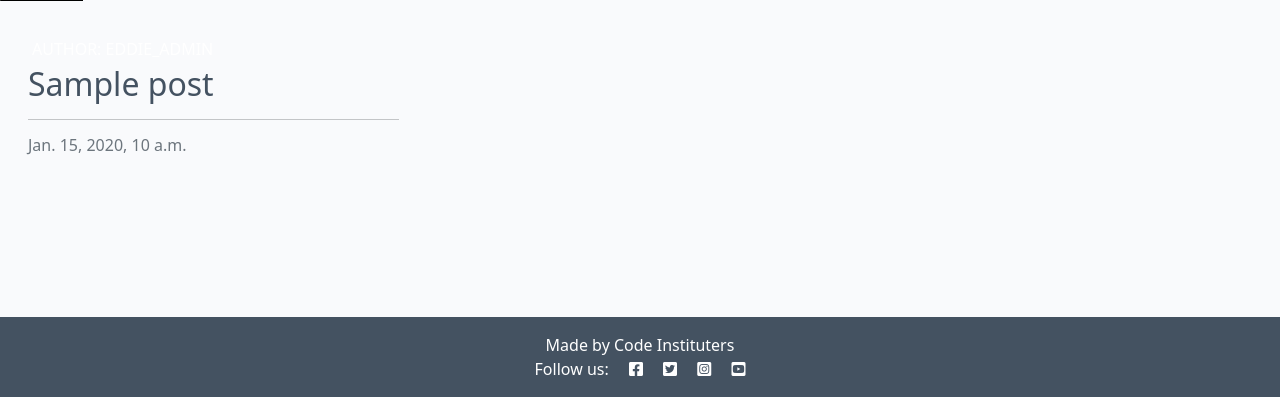
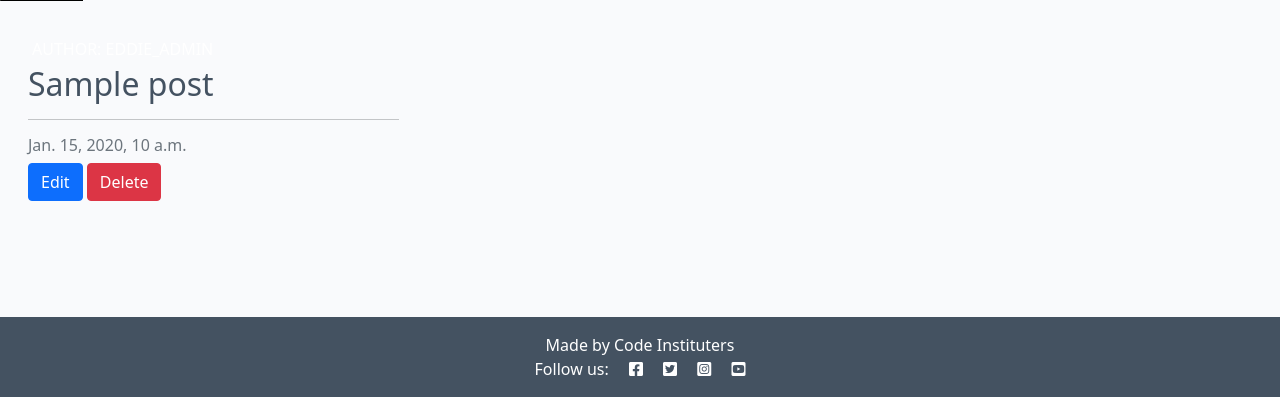
Before and after one commit to EddieCodeHub/Nerd_News, a Django app: page / in a window 1280 px wide. Shown: the part 403-800 px from the top of the page. Run offline with Django 4.2, Linux system fonts and the light colour scheme; a user stored in the database is signed in; data comes from the database, SQL or seed files in the repository; tables that the repository leaves empty hold one stand-in row (values such as "Sample post").

Commit message:
feat: impliment post edit and delete

```diff
--- a/news/templates/news/index.html
+++ b/news/templates/news/index.html
@@ -5,17 +5,17 @@
 <!-- index.html content starts here -->
 <div>
     {% if user.is_authenticated %}
-    <form method="post" action="{% url 'home' %}">
+    <form method="post" action="{% url 'home' %}" id="postForm">
         {% csrf_token %}
         {{ form.as_p }}
-        <button type="submit">Add Post</button>
+        <button type="submit" id="submitPostButton">Add Post</button>
     </form>
     {% endif %}
 </div>
 <div class="container-fluid">
     <div class="row">
 
-        <!-- Blog Entries Column -->
+        <!-- News Posts -->
         <div class="col-12 mt-3 left">
             <div class="row">
                 {% for News_Post in news_post_list %}
@@ -31,6 +31,10 @@
                             <hr />
                             <p class="card-text text-muted h6">{{ News_Post.created_on }}
                             </p>
+                            {% if user.is_authenticated and user == News_Post.author %}
+                            <a href="{% url 'post_edit' News_Post.slug %}" class="btn btn-primary btn-edit-post">Edit</a>
+                            <a href="{% url 'post_delete' News_Post.slug %}" class="btn btn-danger btn-delete-post">Delete</a>
+                            {% endif %}
                         </div>
                     </div>
                 </div>
@@ -58,3 +62,7 @@
 
 <!-- index.html content ends here -->
 {% endblock %}
+
+{% block extras %}
+<script src="{% static 'js/post.js' %}"></script>
+{% endblock %}
--- a/news/urls.py
+++ b/news/urls.py
@@ -3,11 +3,13 @@
 
 
 urlpatterns = [
-    path('', views.news_post_list.as_view(), name='home'),
-    path('<slug:slug>/', views.post_detail, name='post_detail'),
-    path('<slug:slug>/edit_comment/<int:comment_id>',
-         views.comment_edit, name='comment_edit'),
-    path('<slug:slug>/delete_comment/<int:comment_id>',
-         views.comment_delete, name='comment_delete'),
-    path('vote/<int:comment_id>/', views.vote, name='vote'),
+     path('', views.news_post_list.as_view(), name='home'),
+     path('<slug:slug>/', views.post_detail, name='post_detail'),
+     path('<slug:slug>/edit_comment/<int:comment_id>',
+          views.comment_edit, name='comment_edit'),
+     path('<slug:slug>/delete_comment/<int:comment_id>',
+          views.comment_delete, name='comment_delete'),
+     path('vote/<int:comment_id>/', views.vote, name='vote'),
+     path('post/<slug:slug>/edit/', views.post_edit, name='post_edit'),
+     path('post/<slug:slug>/delete/', views.post_delete, name='post_delete'),
 ]
--- a/news/views.py
+++ b/news/views.py
@@ -136,6 +136,41 @@
     return redirect('home')
 
 
+def post_edit(request, slug):
+    """
+    view to edit posts
+    """
+    post = get_object_or_404(News_Post, slug=slug)
+    if request.method == "POST":
+        post_form = NewsPostForm(data=request.POST, instance=post)
+
+        if post_form.is_valid() and post.author == request.user:
+            post = post_form.save()
+            messages.add_message(request, messages.SUCCESS, 'Post Updated!')
+            return redirect('home')
+        else:
+            messages.add_message(request, messages.ERROR, 'Error updating post!')
+            return render(request, 'news/index.html', {'form': post_form})
+    else:
+        post_form = NewsPostForm(instance=post)
+    return render(request, 'news/index.html', {'form': post_form})
+
+
+
+def post_delete(request, slug):
+    """
+    view to delete post
+    """
+    post = get_object_or_404(News_Post, slug=slug)
+    if post.author == request.user:
+        post.delete()
+        messages.add_message(request, messages.SUCCESS, 'Post deleted!')
+        return redirect('home')
+    else:
+        messages.add_message(request, messages.ERROR, 'You can only delete your own posts!')
+        return redirect('home', args=[slug])
+
+
 def vote(request, comment_id):
     comment = get_object_or_404(Comment, id=comment_id)
     value = int(request.POST['value'])
--- /dev/null
+++ b/static/js/post.js
@@ -0,0 +1,15 @@
+const editPostButtons = document.getElementsByClassName("btn-edit-post");
+const postText = document.getElementById("id_content");
+const postForm = document.getElementById("postForm");
+const submitPostButton = document.getElementById("submitPostButton");
+
+
+for (let button of editPostButtons) {
+    button.addEventListener("click", (e) => {
+        let postId = e.target.getAttribute("post_id");
+        let postContent = document.getElementById(`post${postId}`).innerText;
+        postText.value = postContent;
+        submitPostButton.innerText = "Update";
+        postForm.setAttribute("action", `edit_post/${postId}`);
+    });
+}
```
